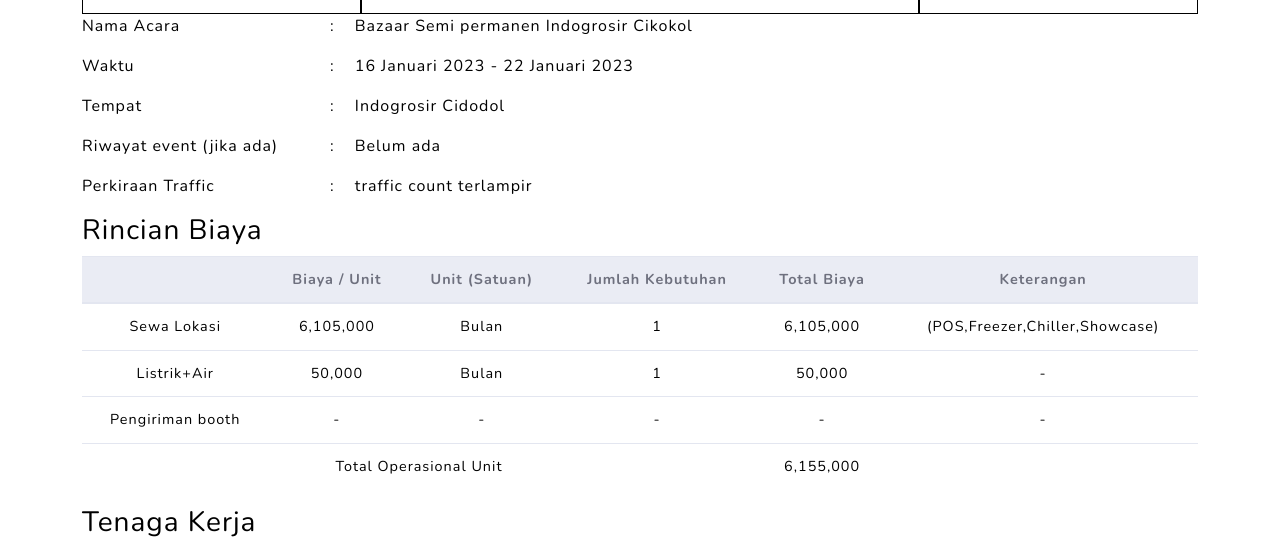
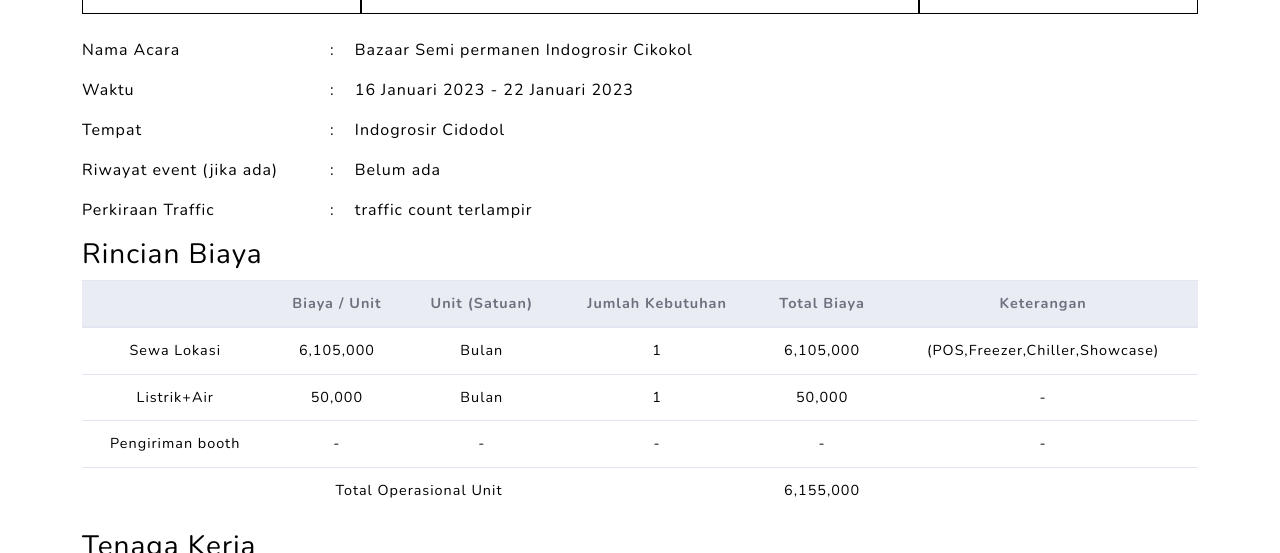
Before and after one commit to ArnoldSupriyadi/template-admin-sales, a website with bundled scripts: page blanknew.html in a window 1280 px wide. Shown: the part 200-753 px from the top of the page. Built offline with nearby package versions, Linux system fonts and the light colour scheme.

Commit message:
more minor change

```diff
--- a/blanknew.html
+++ b/blanknew.html
@@ -51,7 +51,7 @@
         </div>
 
         <!-- Judul Formulir -->
-        <section class="section-judulformulir">
+        <section class="section-judulformulir mt-4">
             <div class="container">
                 <div class="row">
                     <div class="col-md-8">
```
